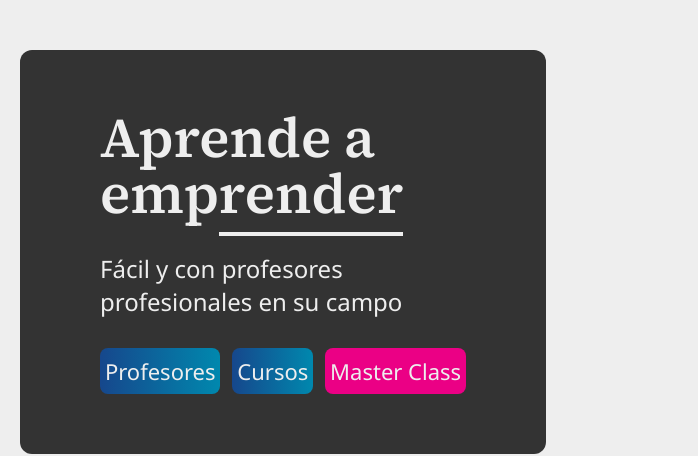
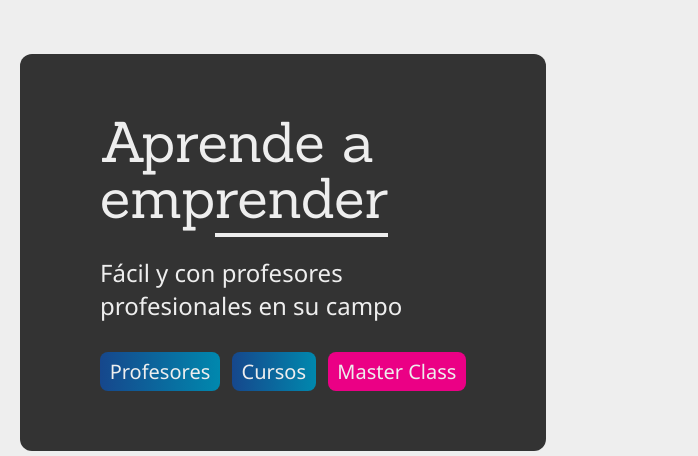
Before and after one commit to sSageXx/edex-website-demo, a plain HTML site: page index.html in a window 1280 px wide. Shown: the part 109-565 px from the top of the page, 582-1280 px from the left. Drawn offline with Linux system fonts and the light colour scheme.

Commit message:
New hero title font

```diff
--- a/index.html
+++ b/index.html
@@ -5,9 +5,15 @@
         <meta name="viewport"
               content="width=device-width, user-scalable=no, initial-scale=1.0, maximum-scale=1.0, minimum-scale=1.0">
         <meta http-equiv="X-UA-Compatible" content="ie=edge">
+
         <link rel="preconnect" href="https://fonts.googleapis.com">
         <link rel="preconnect" href="https://fonts.gstatic.com" crossorigin>
         <link href="https://fonts.googleapis.com/css2?family=Source+Serif+4:opsz,wght@8..60,200;8..60,300;8..60,400;8..60,500;8..60,600;8..60,700;8..60,800;8..60,900&display=swap" rel="stylesheet">
+
+        <link rel="preconnect" href="https://fonts.googleapis.com">
+        <link rel="preconnect" href="https://fonts.gstatic.com" crossorigin>
+        <link href="https://fonts.googleapis.com/css2?family=Sanchez&display=swap" rel="stylesheet">
+
         <title>Edex - Andes</title>
         <link rel="stylesheet" href="/src/styles.css">
     </head>
--- a/src/styles.css
+++ b/src/styles.css
@@ -81,9 +81,10 @@ main {
 
 .hero-title {
     margin-bottom:30px;
-    font-family: "Source Serif 4", serif;
+    /*font-family: "Source Serif 4", serif;*/
+    font-family: "Sanchez", serif;
     font-size: 56px;
-    font-weight: 600;
+    font-weight: 500;
     line-height: 56px;
 }
 
@@ -94,8 +95,8 @@ main {
 
 .hero-btn {
     border-radius: 8px;
-    padding: 8px 0;
-    font-size: 22px;
+    padding: 6px 0;
+    font-size: 20px;
     font-weight: 500;
 }
 
```
